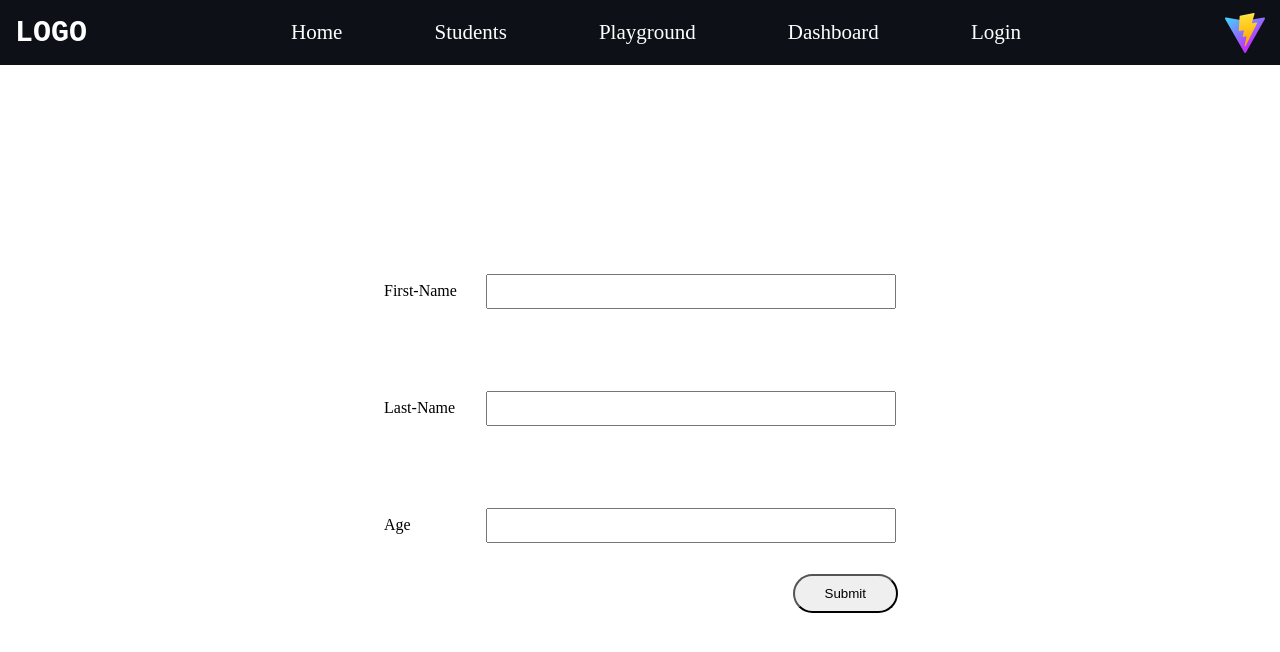
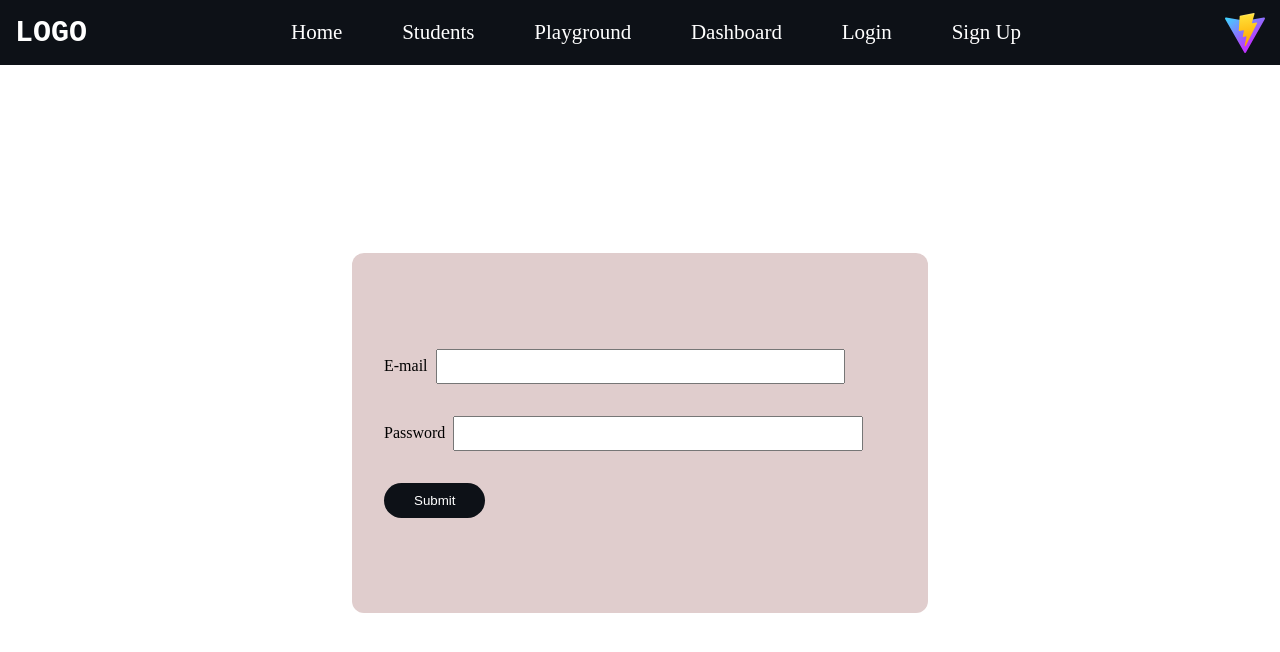
Before and after one commit to Zeketo1/react-app, a React (Vite) app: page /Login in a window 1280 px wide. Shown: the top 652 px of the page. Built offline with nearby package versions, Linux system fonts and the light colour scheme.

Commit message:
using "Yup" hook

```diff
--- a/package.json
+++ b/package.json
@@ -10,9 +10,12 @@
     "preview": "vite preview"
   },
   "dependencies": {
+    "@hookform/resolvers": "^3.3.4",
     "react": "^18.2.0",
     "react-dom": "^18.2.0",
-    "react-router-dom": "^6.22.3"
+    "react-hook-form": "^7.51.3",
+    "react-router-dom": "^6.22.3",
+    "yup": "^1.4.0"
   },
   "devDependencies": {
     "@types/react": "^18.2.66",
--- a/src/App.jsx
+++ b/src/App.jsx
@@ -9,6 +9,7 @@ import NotFound from "./components/NotFound";
 import Playground from "./components/Playground";
 import { students } from "./data";
 import PrivateRoute from "./routes/PrivateRoute";
+import Registration from "./components/Registration";
 
 function App() {
     return (
@@ -23,9 +24,12 @@ function App() {
                 <Route path="/students/:id" element={<StudentData />} />
                 <Route path="/playground" element={<Playground />} />
                 <Route path="/Login" element={<Login />} />
+                <Route path="/register" element={<Registration />} />
+
                 <Route path="/dashboard" element={<PrivateRoute />}>
                     <Route index element={<Dashboard />} />
                 </Route>
+
                 <Route path="*" element={<NotFound />} />
             </Routes>
         </BrowserRouter>
--- a/src/components/Login.jsx
+++ b/src/components/Login.jsx
@@ -3,20 +3,19 @@ import "../styles/Login.css";
 
 const Login = () => {
     const age = useRef(null);
-    const firstname = useRef(null);
-    const lastname = useRef(null);
+    const email = useRef(null);
+    const password = useRef(null);
 
     const [user2, setUser2] = useState({
-        firstName: "",
-        lastName: "",
-        age: 0,
+        email: "",
+        password: "",
     });
 
     const handleSubmit = (e) => {
         e.preventDefault();
         // const user = {
-        //     firstname: firstname?.current.value,
-        //     lastname: lastname?.current.value,
+        //     email: email?.current.value,
+        //     password: password?.current.value,
         //     age: age?.current.value,
         // };
         console.log(user2);
@@ -26,39 +25,26 @@ const Login = () => {
         <div className="form-container">
             <form onSubmit={handleSubmit}>
                 <div>
-                    <label htmlFor="firstname">First-Name</label>
+                    <label htmlFor="email">E-mail</label>
                     <input
                         type="text"
-                        id="firstname"
+                        id="email"
                         onChange={(event) =>
                             setUser2({
                                 ...user2,
-                                firstName: event.target.value,
+                                email: event.target.value,
                             })
                         }
                     />
                 </div>
 
-                <br />
                 <div>
-                    <label htmlFor="lastname">Last-Name</label>
+                    <label htmlFor="password">Password</label>
                     <input
                         type="text"
-                        id="lastname"
+                        id="password"
                         onChange={(event) =>
-                            setUser2({ ...user2, lastName: event.target.value })
-                        }
-                    />
-                </div>
-
-                <br />
-                <div>
-                    <label htmlFor="age">Age</label>
-                    <input
-                        type="text"
-                        id="age"
-                        onChange={(event) =>
-                            setUser2({ ...user2, age: event.target.value })
+                            setUser2({ ...user2, password: event.target.value })
                         }
                     />
                 </div>
--- a/src/components/Navbar.jsx
+++ b/src/components/Navbar.jsx
@@ -37,6 +37,11 @@ const Navbar = () => {
                         Login
                     </Link>
                 </li>
+                <li>
+                    <Link to="/register" className="link">
+                        Sign Up
+                    </Link>
+                </li>
             </ul>
             <img src="vite.svg" alt="logo" height={40} className="vite" />
         </div>
--- /dev/null
+++ b/src/components/Registration.jsx
@@ -0,0 +1,76 @@
+import React from "react";
+import "../styles/Login.css";
+import * as yup from "yup";
+import { useForm } from "react-hook-form";
+import { yupResolver } from "@hookform/resolvers/yup";
+
+const Registration = () => {
+    const schema = yup.object({
+        firstname: yup.string().required("Firstname is required"),
+        lastname: yup
+            .string()
+            .required("Lastname is required")
+            .min(3, "Must have at least three character "),
+
+        email: yup
+            .string()
+            .email("Enter a valid Email address")
+            .required("Email is required"),
+    });
+
+    const {
+        register,
+        handleSubmit,
+        formState: { errors },
+    } = useForm({ resolver: yupResolver(schema) });
+
+    const handleFormSubmit = (data) => {
+        console.log(data);
+    };
+
+    return (
+        <div className="form-container">
+            <form onSubmit={handleSubmit(handleFormSubmit)}>
+                <div>
+                    <div>
+                        <label htmlFor="email">First-Name</label>
+                        <input
+                            type="text"
+                            id="first-name"
+                            {...register("firstname")}
+                        />
+                    </div>
+                    {errors.firstname && (
+                        <small>{errors.firstname.message}</small>
+                    )}
+                </div>
+
+                <div>
+                    <div>
+                        <label htmlFor="email">Last-Name</label>
+                        <input
+                            type="text"
+                            id="lastname"
+                            {...register("lastname")}
+                        />
+                    </div>
+                    {errors.lastname && (
+                        <small>{errors.lastname.message}</small>
+                    )}
+                </div>
+
+                <div>
+                    <div>
+                        <label htmlFor="email">E-mail</label>
+                        <input type="text" id="email" {...register("email")} />
+                    </div>
+                    {errors.email && <small>{errors.email.message}</small>}
+                </div>
+
+                <button>Submit</button>
+            </form>
+        </div>
+    );
+};
+
+export default Registration;
--- a/src/styles/Login.css
+++ b/src/styles/Login.css
@@ -6,16 +6,14 @@
 }
 
 form {
-    position: relative;
-    width: 400px;
-    background: rgb((236), 231, 231);
-    height: 45vh;
     width: 45vw;
+    background: rgb(224, 205, 205);
+    min-height: 45vh;
     display: flex;
     flex-direction: column;
     justify-content: center;
     gap: 2rem;
-    padding: 0 2rem;
+    padding: 2rem;
     border-radius: 12px;
 }
 
@@ -25,7 +23,7 @@ input {
     margin-left: 0.5rem;
 }
 
-form > div {
+form > div > div {
     display: flex;
     justify-content: space-between;
     align-items: center;
@@ -37,10 +35,25 @@ form > div:nth-child(5) {
 }
 
 form > button {
-    position: absolute;
+    background-color: #0d1117;
+    border: 0;
+    color: white;
     width: fit-content;
     padding: 10px 30px;
     border-radius: 50px;
     right: 30px;
+    cursor: pointer;
     bottom: 0;
+    transition: all 0.3s;
 }
+
+form > button:hover {
+    opacity: 0.9;
+}
+
+small {
+    display: block;
+    text-align: center;
+    color: red;
+    margin-top: 0.5rem;
+}
```
Also changed, not shown: 1 other file (tests, documents, lock files or other folders).
